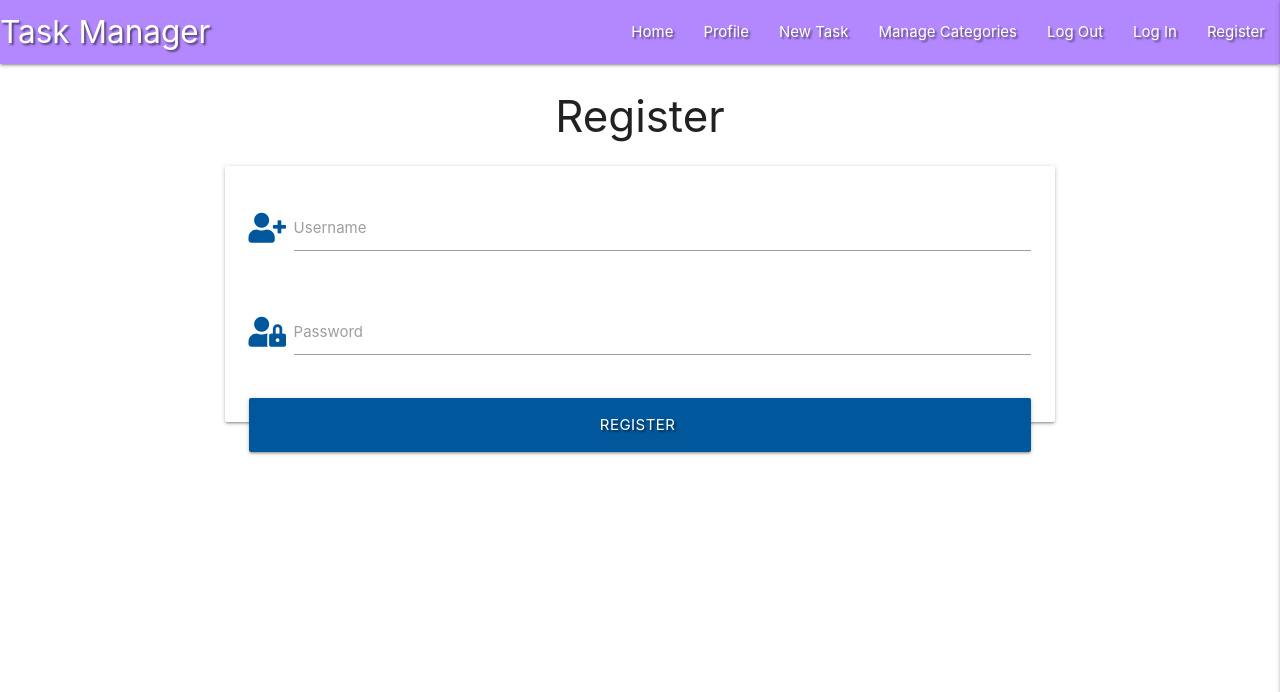
After one commit to ka-pa-ra/flask-task-manager-project, a Flask app: page /register in a window 1280 px wide. The commit adds this page. Shown: the top 692 px of the page. Run offline with Flask 2, Linux system fonts and the light colour scheme; some libraries are stand-ins or nearby versions.

Commit message:
add register template

```diff
--- a/app.py
+++ b/app.py
@@ -5,6 +5,7 @@ from flask import (
 
 from flask_pymongo import PyMongo
 from bson.objectid  import ObjectId
+from werkzeug.security import generate_password_hash, check_password_hash
 if os.path.exists("env.py"):
    import env
 
@@ -25,6 +26,11 @@ def get_tasks():
     return render_template("tasks.html", tasks=tasks)
 
 
+@app.route("/register", methods=["GET", "POST"])
+def register():
+    return render_template("register.html")
+
+
 if __name__ == "__main__":
     app.run(host=os.environ.get("IP"),
             port=int(os.environ.get("PORT")),
--- a/templates/base.html
+++ b/templates/base.html
@@ -24,7 +24,7 @@
 				<li><a href="#">Manage Categories</a></li>
 				<li><a href="#">Log Out</a></li>
 				<li><a href="#">Log In</a></li>
-				<li><a href="#">Register</a></li>
+				<li><a href="{{ url_for('register') }}">Register</a></li>
 
 			</ul>
 		</div>
@@ -38,7 +38,7 @@
 		<li><a href="#">Manage Categories</a></li>
 		<li><a href="#">Log Out</a></li>
 		<li><a href="#">Log In</a></li>
-		<li><a href="#">Register</a></li>
+		<li><a href="{{ url_for('register') }}">Register</a></li>
 	</ul>
 </header>
 
--- /dev/null
+++ b/templates/register.html
@@ -0,0 +1,31 @@
+ {% extends "base.html" %}
+  {% block content %}
+<h3 class="center-align"> Register </h3>
+<div class="row">
+	<form class="col s12 m8 offset-m2" method="POST" action="{{ url_for('register') }}">
+		<div class="card-panel">
+         <!----- Username -->
+			<div class="row">
+				<div class="input-field col s12">
+					<i class="fas fa-user-plus prefix light-blue-text text-darken-4"></i>
+					<input id="username" name="username" type="text" class="validate">
+					<label for="username">Username</label>
+				</div>
+			</div>
+            <!---- Password -->
+			<div class="row">
+				<div class="input-field col s12">
+					<i class="fas fa-user-lock prefix light-blue-text text-darken-4"></i>
+					<input id="password"  name="password" type="password" class="validate">
+					<label for="password">Password</label>
+				</div>
+			</div>
+            <!--- Register -->
+            <button type="submit" class="col s12 btn-large light-blue darken-4 text-shadow">
+            Register <i class="fas fas-sign-in-alt"></i>
+            </button>
+		</div>
+	</form>
+</div>
+
+{% endblock %}
```
